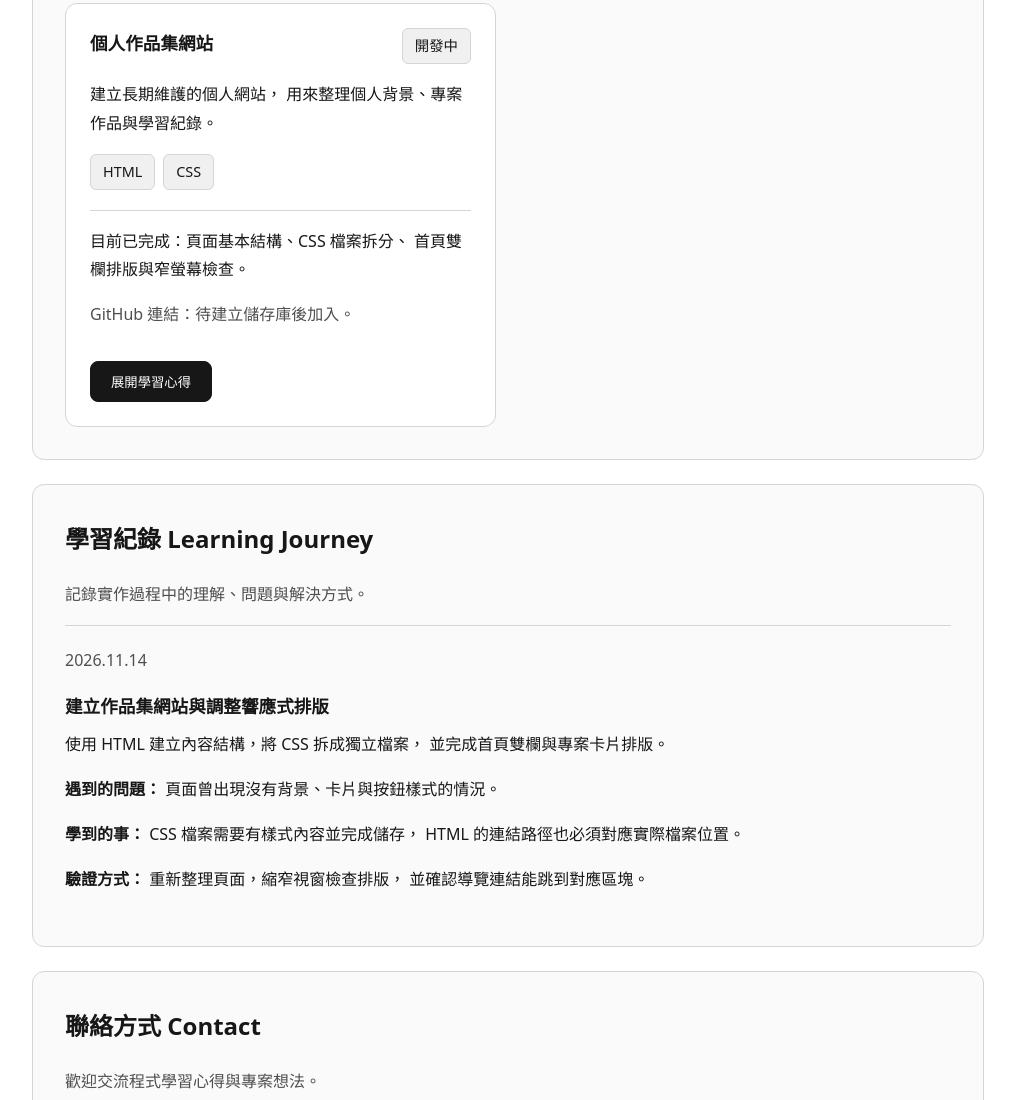
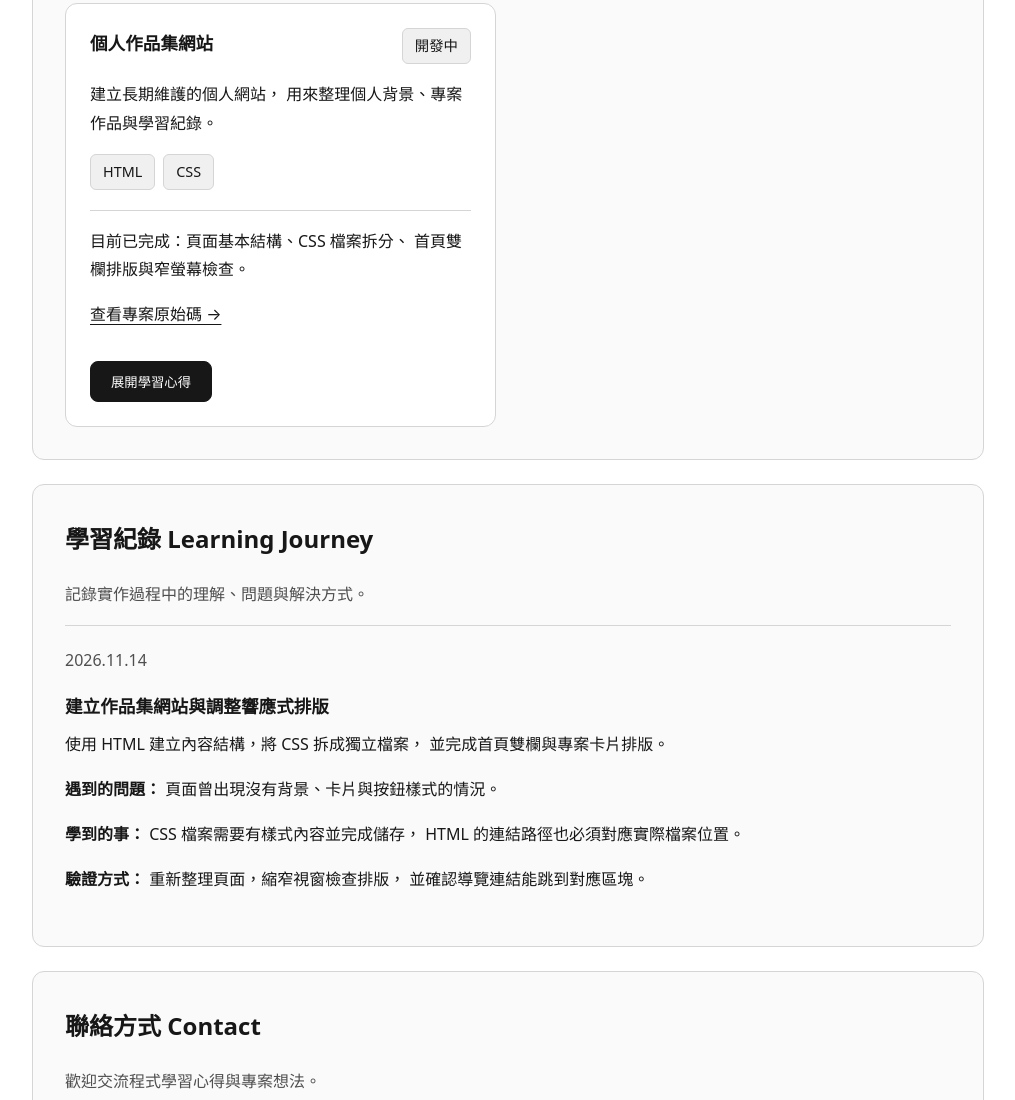
Before and after one commit to Benson1220/personal-portfolio, a plain HTML site: page index.html in a window 1280 px wide. Shown: the part 1967-3067 px from the top of the page, without its empty margins (132-1147 px from the left). Drawn offline with Linux system fonts and the light colour scheme.

Commit message:
新增作品集專案原始碼連結

```diff
--- a/index.html
+++ b/index.html
@@ -156,7 +156,11 @@
                         首頁雙欄排版與窄螢幕檢查。
                     </p>
 
-                    <p class="muted">GitHub 連結：待建立儲存庫後加入。</p>
+                    <p>
+                        <a href="https://github.com/Benson1220/personal-portfolio">
+                            查看專案原始碼 →
+                        </a>
+                    </p>
                     <button id="project-toggle" class="button" type="button" aria-expanded="false"
                         aria-controls="project-notes">
                         展開學習心得
```
